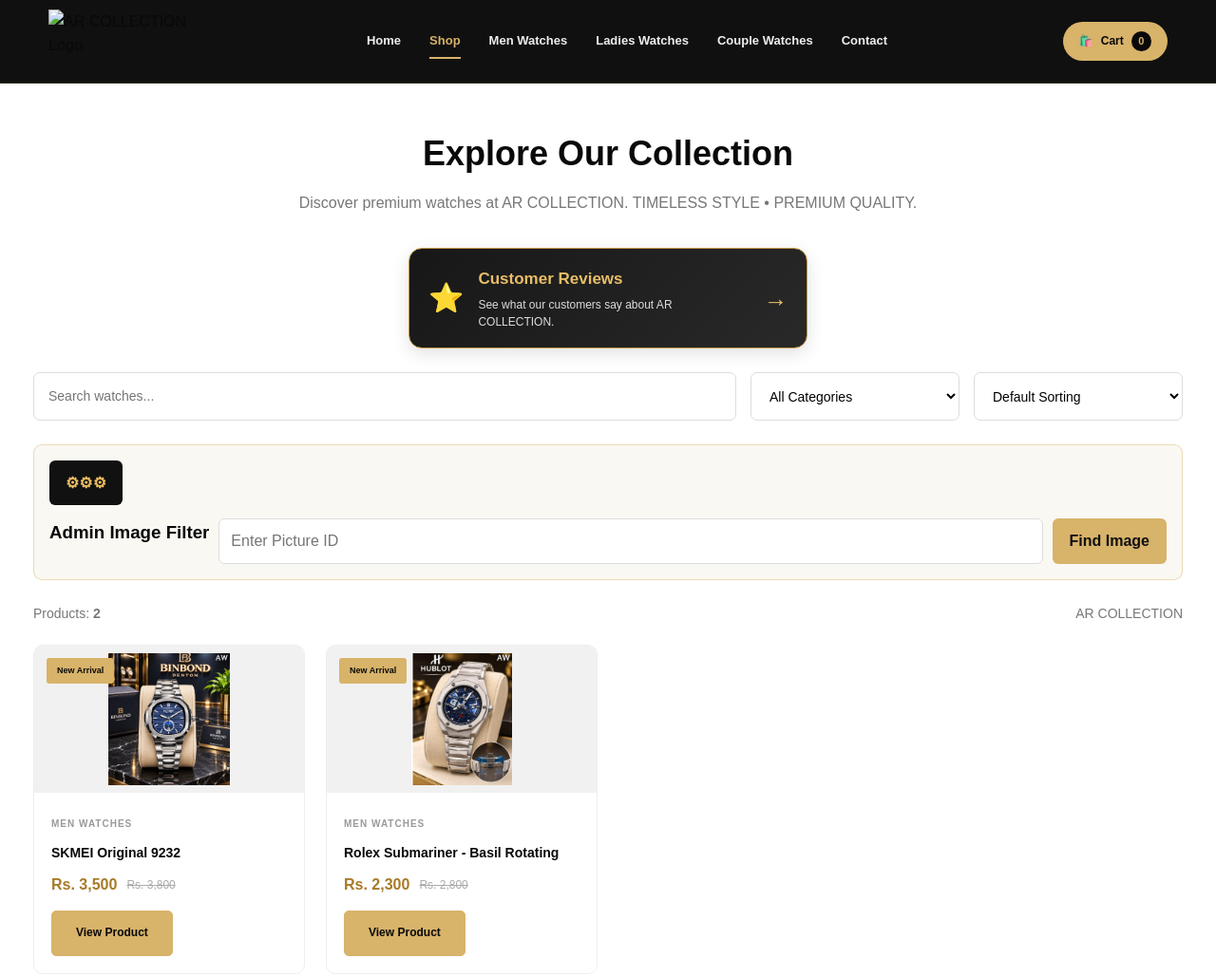
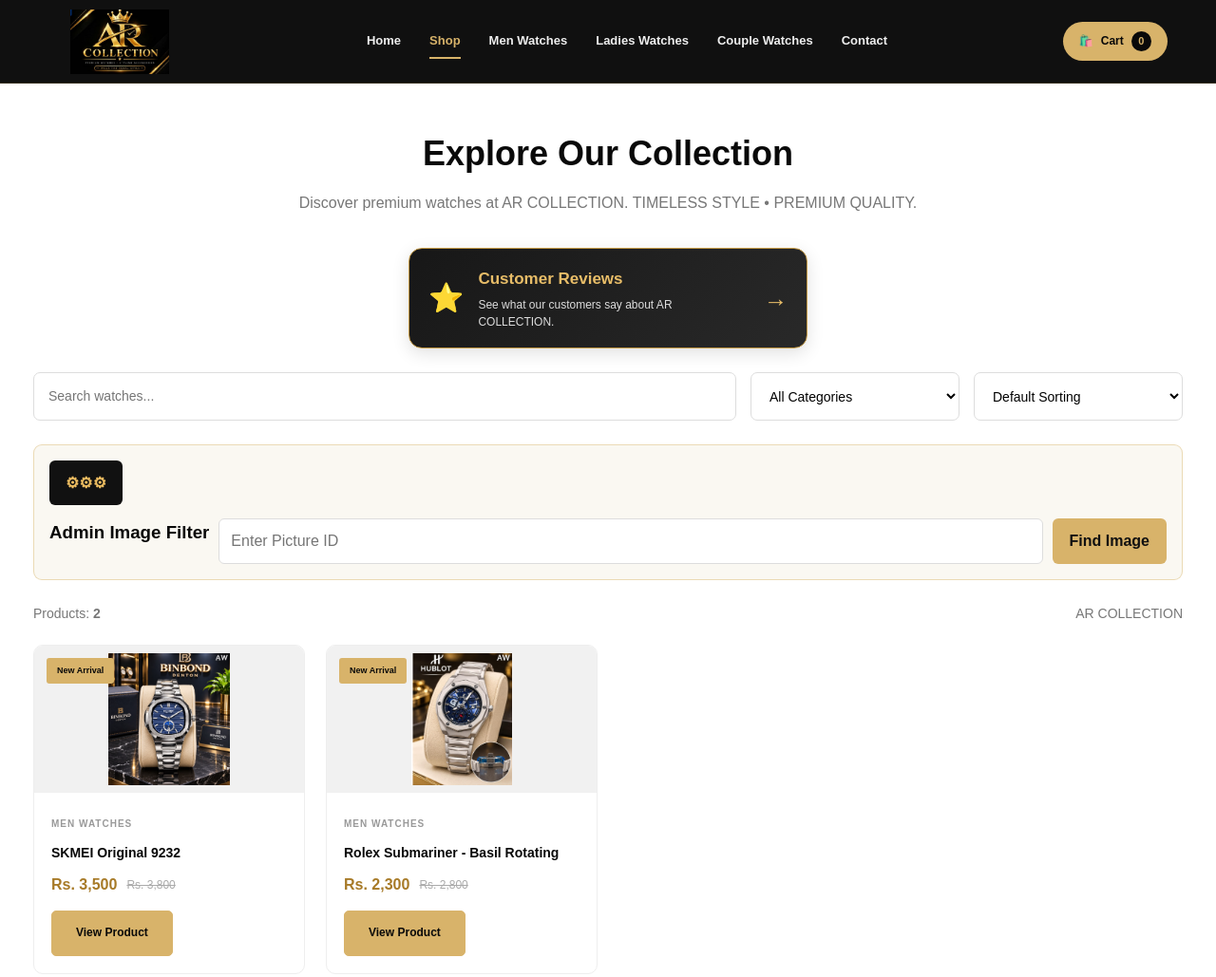
Before and after one commit to modammadwasif-creator/AR-COLLECTION-, a plain HTML site: page shop.html in a window 1280 px wide. Shown: the top 1029 px of the page at 95% size. Drawn offline with Linux system fonts and the light colour scheme.

Commit message:
Update shop.html

```diff
--- a/shop.html
+++ b/shop.html
@@ -160,7 +160,7 @@
             <a href="index.html" class="brand">
 
                 <img
-                    src="vip-traders-logo.png"
+                        src="logo.png.png"
                     alt="AR COLLECTION Logo"
                     class="brand-logo"
                 >
```
